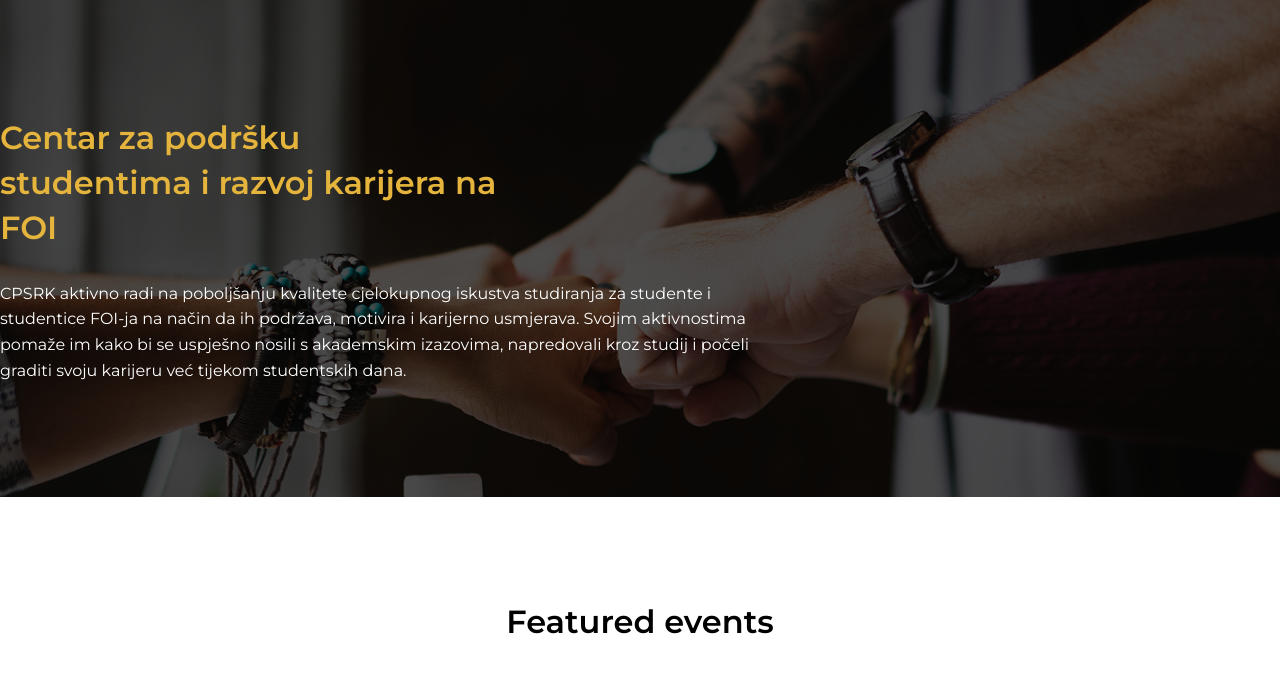
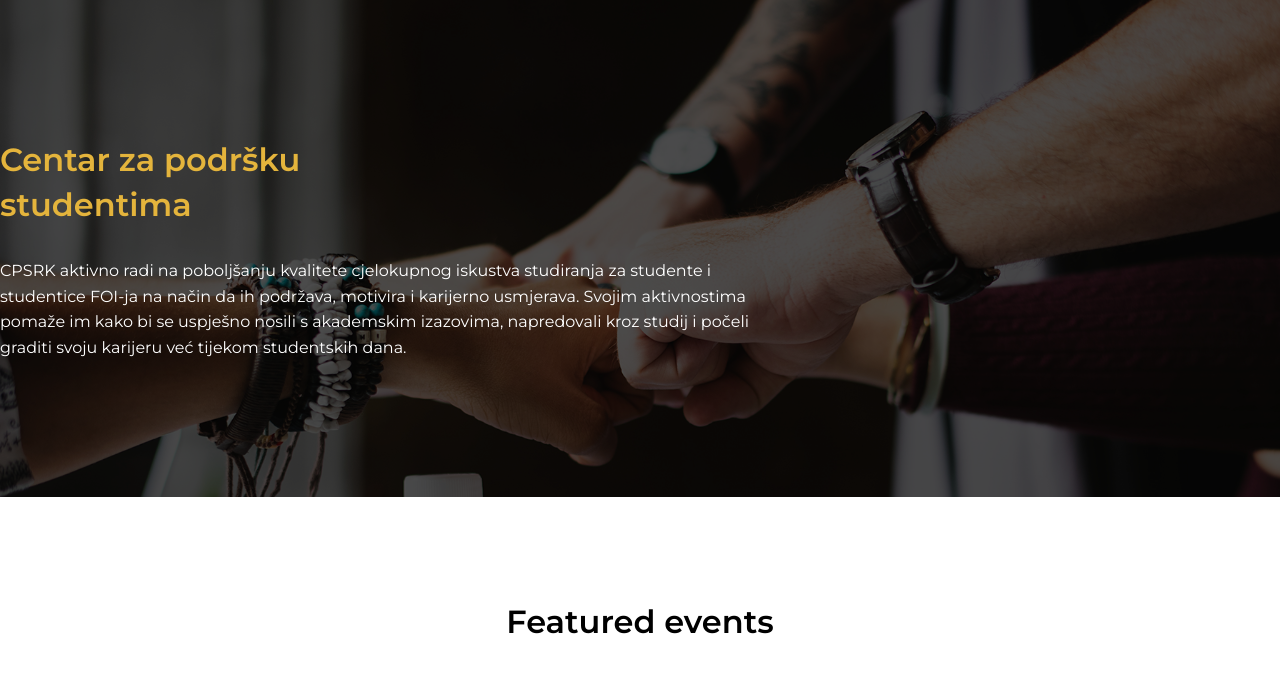
Before and after one commit to MBesednik/Speck_predavanje_2, a plain HTML site: page index.html in a window 1280 px wide. Shown: the part 83-780 px from the top of the page. Drawn offline with nearby package versions, Linux system fonts and the light colour scheme.

Commit message:
task 4.6

```diff
--- a/index.html
+++ b/index.html
@@ -28,7 +28,7 @@
         <section class="section-hero">
             <div class="section-hero__overlay">
                 <div class="section-hero__content">
-                    <h1 class="section-hero__heading">Centar za podršku studentima i razvoj karijera na FOI</h1>
+                    <h1 class="section-hero__heading">Centar za podršku studentima</h1>
                     <p class="section-hero__subheading">CPSRK aktivno radi na poboljšanju kvalitete cjelokupnog iskustva
                         studiranja za studente i studentice FOI-ja na način da ih
                         podržava, motivira i karijerno usmjerava. Svojim aktivnostima
```
